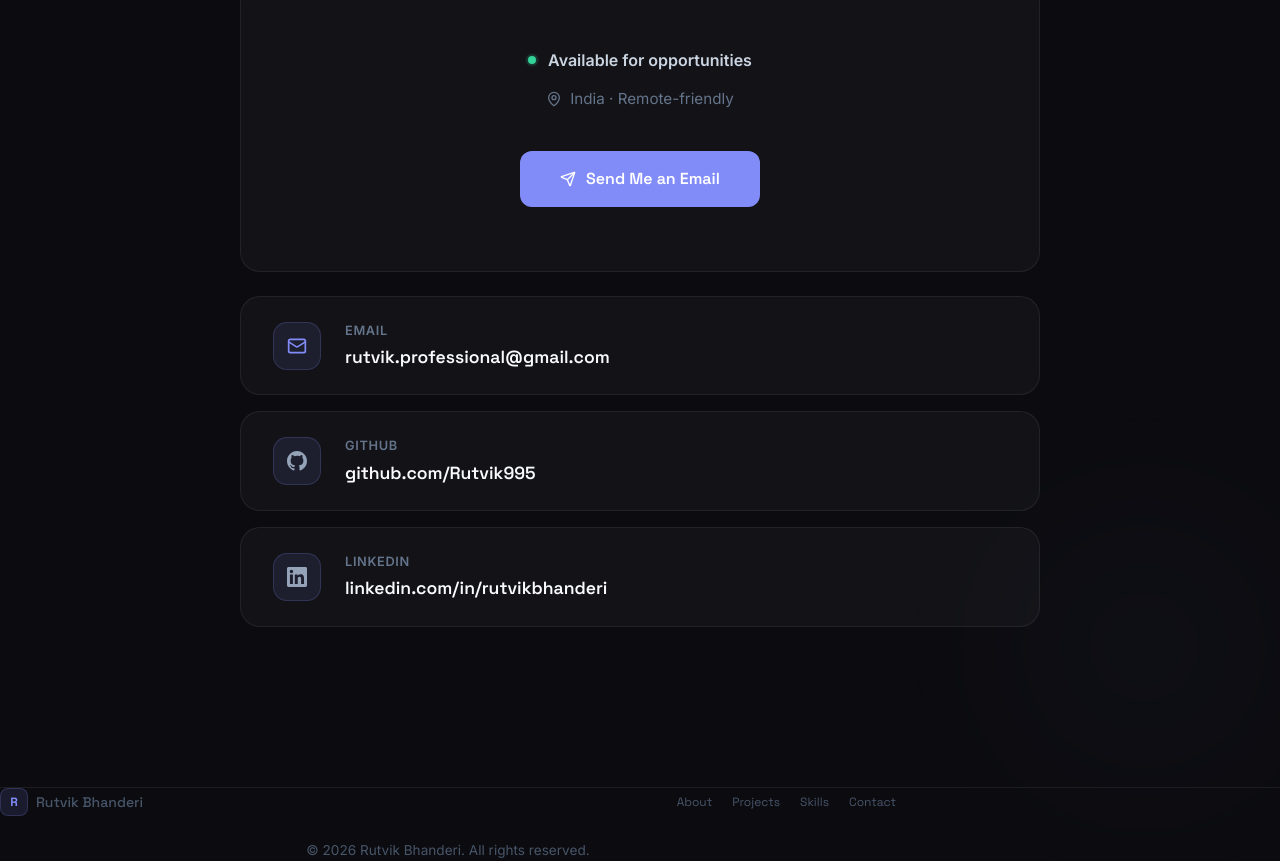
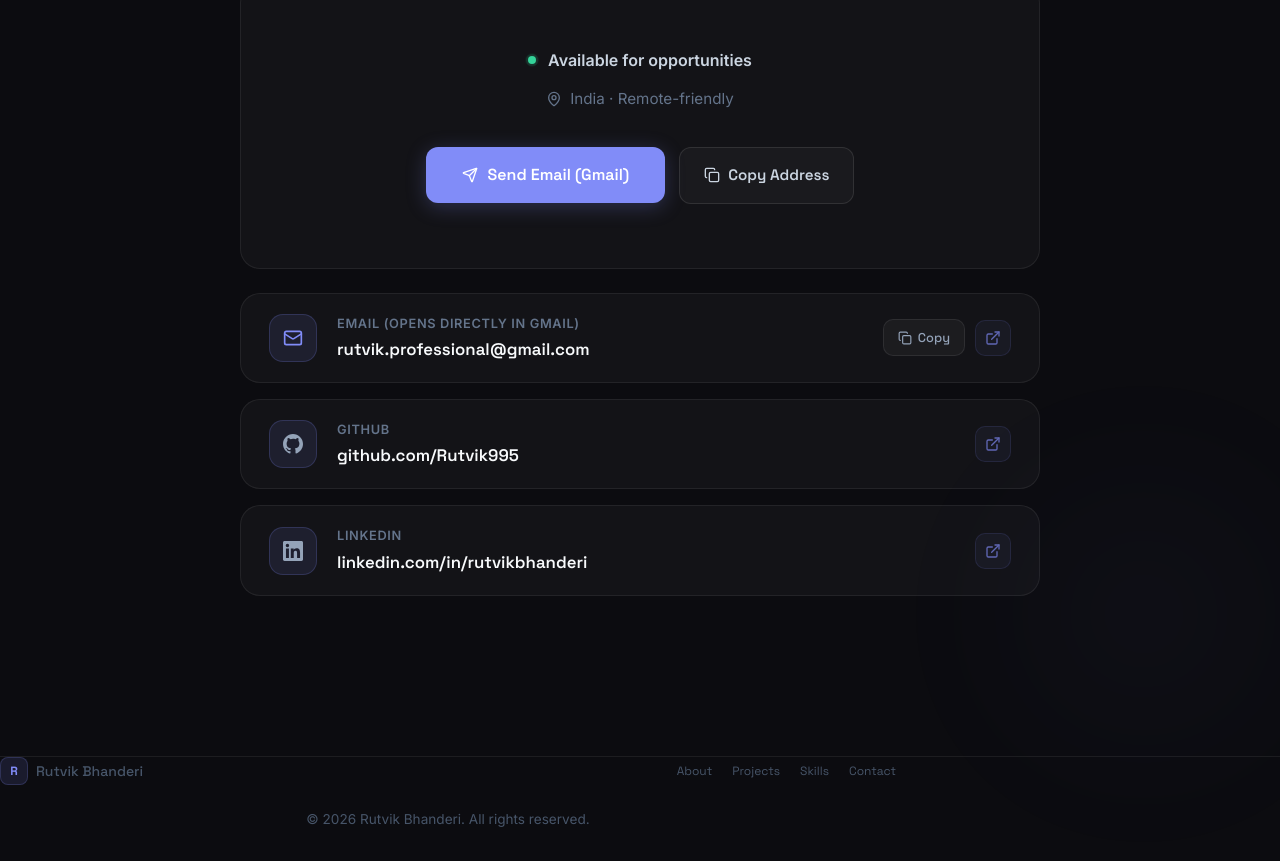
Before and after one commit to Rutvik995/PortfolioWeb, a Next.js app: page / in a window 1280 px wide. Shown: the part 8965-9826 px from the top of the page. After the commit the page ends 9796 px from the top, so only its background shows below. Built offline with nearby package versions, Linux system fonts and the light colour scheme.

Commit message:
fix: open Gmail directly in browser instead of launching Outlook and add copy email feature

```diff
--- a/components/Contact.tsx
+++ b/components/Contact.tsx
@@ -1,18 +1,22 @@
 "use client";
 
-import { useRef } from "react";
+import { useRef, useState } from "react";
 import { motion, useInView } from "framer-motion";
-import { Mail, Send, MapPin } from "lucide-react";
+import { Mail, Send, MapPin, Copy, Check, ExternalLink } from "lucide-react";
 import GithubIcon from "@/components/icons/GithubIcon";
 import LinkedinIcon from "@/components/icons/LinkedinIcon";
+
+const GMAIL_URL = "https://mail.google.com/mail/?view=cm&fs=1&to=rutvik.professional@gmail.com";
+const EMAIL_ADDRESS = "rutvik.professional@gmail.com";
 
 const contacts = [
   {
     id: "email-link",
     icon: Mail,
-    label: "Email",
-    value: "rutvik.professional@gmail.com",
-    href: "mailto:rutvik.professional@gmail.com",
+    label: "Email (Opens Directly in Gmail)",
+    value: EMAIL_ADDRESS,
+    href: GMAIL_URL,
+    isEmail: true,
   },
   {
     id: "github-link",
@@ -20,6 +24,7 @@ const contacts = [
     label: "GitHub",
     value: "github.com/Rutvik995",
     href: "https://github.com/Rutvik995",
+    isEmail: false,
   },
   {
     id: "linkedin-link",
@@ -27,12 +32,22 @@ const contacts = [
     label: "LinkedIn",
     value: "linkedin.com/in/rutvikbhanderi",
     href: "https://www.linkedin.com/in/rutvikbhanderi",
+    isEmail: false,
   },
 ];
 
 export default function Contact() {
   const ref = useRef(null);
   const inView = useInView(ref, { once: true, margin: "-100px" });
+  const [copied, setCopied] = useState(false);
+
+  const handleCopy = (e: React.MouseEvent) => {
+    e.preventDefault();
+    e.stopPropagation();
+    navigator.clipboard.writeText(EMAIL_ADDRESS);
+    setCopied(true);
+    setTimeout(() => setCopied(false), 2200);
+  };
 
   return (
     <section id="contact" style={{ position: "relative", padding: "160px 24px" }}>
@@ -105,58 +120,93 @@ export default function Contact() {
             </span>
           </div>
 
-          <div style={{ display: "flex", alignItems: "center", justifyContent: "center", gap: "8px", marginBottom: "40px", color: "#64748b" }}>
+          <div style={{ display: "flex", alignItems: "center", justifyContent: "center", gap: "8px", marginBottom: "36px", color: "#64748b" }}>
             <MapPin size={16} />
             <span style={{ fontSize: "0.95rem" }}>India · Remote-friendly</span>
           </div>
 
+          <div style={{ display: "flex", flexWrap: "wrap", alignItems: "center", justifyContent: "center", gap: "14px" }}>
             <a
               id="hire-me-btn"
-            href="mailto:rutvik.professional@gmail.com"
+              href={GMAIL_URL}
+              target="_blank"
+              rel="noopener noreferrer"
               style={{
                 display: "inline-flex", alignItems: "center", justifyContent: "center", gap: "10px",
                 background: "#818cf8", color: "#fff",
-              padding: "16px 40px", borderRadius: "12px",
+                padding: "16px 36px", borderRadius: "12px",
                 fontFamily: "var(--font-display)", fontWeight: 600, fontSize: "1rem",
-              textDecoration: "none", transition: "opacity 0.2s, transform 0.2s"
+                textDecoration: "none", transition: "opacity 0.2s, transform 0.2s",
+                boxShadow: "0 4px 20px rgba(129,140,248,0.25)"
               }}
               onMouseEnter={(e) => { e.currentTarget.style.opacity = "0.9"; e.currentTarget.style.transform = "translateY(-2px)"; }}
               onMouseLeave={(e) => { e.currentTarget.style.opacity = "1"; e.currentTarget.style.transform = "translateY(0)"; }}
             >
               <Send size={16} />
-            Send Me an Email
+              Send Email (Gmail)
             </a>
+
+            <button
+              type="button"
+              onClick={handleCopy}
+              style={{
+                display: "inline-flex", alignItems: "center", justifyContent: "center", gap: "8px",
+                background: copied ? "rgba(52, 211, 153, 0.12)" : "rgba(255,255,255,0.03)",
+                color: copied ? "#34d399" : "#cbd5e1",
+                border: copied ? "1px solid rgba(52, 211, 153, 0.4)" : "1px solid rgba(255,255,255,0.1)",
+                padding: "16px 24px", borderRadius: "12px",
+                fontFamily: "var(--font-display)", fontWeight: 600, fontSize: "0.95rem",
+                cursor: "pointer", transition: "all 0.2s"
+              }}
+              onMouseEnter={(e) => {
+                if (!copied) {
+                  e.currentTarget.style.background = "rgba(255,255,255,0.08)";
+                  e.currentTarget.style.transform = "translateY(-2px)";
+                }
+              }}
+              onMouseLeave={(e) => {
+                if (!copied) {
+                  e.currentTarget.style.background = "rgba(255,255,255,0.03)";
+                  e.currentTarget.style.transform = "translateY(0)";
+                }
+              }}
+            >
+              {copied ? <Check size={16} /> : <Copy size={16} />}
+              {copied ? "Copied to Clipboard!" : "Copy Address"}
+            </button>
+          </div>
         </motion.div>
 
         {/* Links Array */}
         <div style={{ display: "flex", flexDirection: "column", gap: "16px" }}>
-          {contacts.map(({ id, icon: Icon, label, value, href }, i) => (
-            <motion.a
+          {contacts.map(({ id, icon: Icon, label, value, href, isEmail }, i) => (
+            <motion.div
               key={id}
-              id={id}
-              href={href}
-              target="_blank"
-              rel="noopener noreferrer"
               initial={{ opacity: 0, y: 20 }}
               animate={inView ? { opacity: 1, y: 0 } : {}}
               transition={{ duration: 0.5, delay: 0.4 + i * 0.1 }}
               className="glass-card"
               style={{
-                display: "flex", alignItems: "center", gap: "24px", padding: "24px 32px",
-                textDecoration: "none", transition: "background 0.2s, transform 0.2s, border-color 0.2s",
-                width: "100%"
+                display: "flex", alignItems: "center", gap: "20px", padding: "20px 28px",
+                width: "100%", position: "relative"
+              }}
+            >
+              <a
+                id={id}
+                href={href}
+                target="_blank"
+                rel="noopener noreferrer"
+                style={{
+                  display: "flex", alignItems: "center", gap: "20px",
+                  textDecoration: "none", flex: 1, minWidth: 0,
                 }}
                 onMouseEnter={(e) => {
-                e.currentTarget.style.transform = "translateX(6px)";
-                e.currentTarget.style.borderColor = "rgba(129,140,248,0.3)";
-                const arrow = e.currentTarget.querySelector('.contact-arrow') as HTMLElement;
+                  const arrow = e.currentTarget.parentElement?.querySelector('.contact-arrow') as HTMLElement;
                   if (arrow) arrow.style.opacity = "1";
                 }}
                 onMouseLeave={(e) => {
-                e.currentTarget.style.transform = "translateX(0)";
-                e.currentTarget.style.borderColor = "rgba(255,255,255,0.07)";
-                const arrow = e.currentTarget.querySelector('.contact-arrow') as HTMLElement;
-                if (arrow) arrow.style.opacity = "0";
+                  const arrow = e.currentTarget.parentElement?.querySelector('.contact-arrow') as HTMLElement;
+                  if (arrow) arrow.style.opacity = "0.7";
                 }}
               >
                 <div
@@ -173,17 +223,55 @@ export default function Contact() {
                   <p style={{ fontSize: "0.8rem", fontWeight: 600, color: "#64748b", marginBottom: "4px", letterSpacing: "0.05em", textTransform: "uppercase" }}>
                     {label}
                   </p>
-                <p style={{ fontSize: "1.1rem", fontWeight: 600, color: "#f8fafc", fontFamily: "var(--font-display)", whiteSpace: "nowrap", overflow: "hidden", textOverflow: "ellipsis" }}>
+                  <p style={{ fontSize: "1.05rem", fontWeight: 600, color: "#f8fafc", fontFamily: "var(--font-display)", whiteSpace: "nowrap", overflow: "hidden", textOverflow: "ellipsis" }}>
                     {value}
                   </p>
                 </div>
+              </a>
 
-              <Send
-                size={18}
+              {/* Action buttons on the right */}
+              <div style={{ display: "flex", alignItems: "center", gap: "10px", flexShrink: 0 }}>
+                {isEmail && (
+                  <button
+                    type="button"
+                    onClick={handleCopy}
+                    title="Copy email to clipboard"
+                    style={{
+                      display: "inline-flex", alignItems: "center", gap: "6px",
+                      padding: "8px 14px", borderRadius: "10px",
+                      background: copied ? "rgba(52, 211, 153, 0.15)" : "rgba(255,255,255,0.04)",
+                      border: copied ? "1px solid rgba(52, 211, 153, 0.4)" : "1px solid rgba(255,255,255,0.08)",
+                      color: copied ? "#34d399" : "#94a3b8",
+                      fontSize: "0.8rem", fontFamily: "var(--font-display)", fontWeight: 500,
+                      cursor: "pointer", transition: "all 0.2s"
+                    }}
+                  >
+                    {copied ? <Check size={14} /> : <Copy size={14} />}
+                    <span className="hidden sm:inline">{copied ? "Copied" : "Copy"}</span>
+                  </button>
+                )}
+
+                <a
+                  href={href}
+                  target="_blank"
+                  rel="noopener noreferrer"
                   className="contact-arrow"
-                style={{ marginLeft: "auto", color: "#818cf8", opacity: 0, transition: "opacity 0.2s" }}
-              />
-            </motion.a>
+                  title="Open directly"
+                  style={{
+                    display: "flex", alignItems: "center", justifyContent: "center",
+                    width: "36px", height: "36px", borderRadius: "10px",
+                    background: "rgba(129,140,248,0.08)",
+                    border: "1px solid rgba(129,140,248,0.18)",
+                    color: "#818cf8", textDecoration: "none",
+                    opacity: 0.7, transition: "opacity 0.2s, background 0.2s"
+                  }}
+                  onMouseEnter={(e) => { e.currentTarget.style.opacity = "1"; e.currentTarget.style.background = "rgba(129,140,248,0.18)"; }}
+                  onMouseLeave={(e) => { e.currentTarget.style.opacity = "0.7"; e.currentTarget.style.background = "rgba(129,140,248,0.08)"; }}
+                >
+                  <ExternalLink size={16} />
+                </a>
+              </div>
+            </motion.div>
           ))}
         </div>
 
--- a/components/Hero.tsx
+++ b/components/Hero.tsx
@@ -7,7 +7,7 @@ import LinkedinIcon from "@/components/icons/LinkedinIcon";
 const socials = [
   { icon: GithubIcon, href: "https://github.com/Rutvik995", label: "GitHub" },
   { icon: LinkedinIcon, href: "https://www.linkedin.com/in/rutvikbhanderi", label: "LinkedIn" },
-  { icon: Mail, href: "mailto:rutvik.professional@gmail.com", label: "Email" },
+  { icon: Mail, href: "https://mail.google.com/mail/?view=cm&fs=1&to=rutvik.professional@gmail.com", label: "Email" },
 ];
 
 export default function Hero() {
--- a/components/Navbar.tsx
+++ b/components/Navbar.tsx
@@ -120,7 +120,9 @@ export default function Navbar() {
           {/* ── Hire Me — right ──────────────────────── */}
           <div className="hidden md:flex">
             <a
-              href="mailto:rutvik.professional@gmail.com"
+              href="https://mail.google.com/mail/?view=cm&fs=1&to=rutvik.professional@gmail.com"
+              target="_blank"
+              rel="noopener noreferrer"
               style={{
                 display: "inline-flex", alignItems: "center",
                 padding: "9px 22px", borderRadius: "11px",
@@ -197,7 +199,9 @@ export default function Navbar() {
             ))}
             <div style={{ borderTop: "1px solid rgba(255,255,255,0.06)", marginTop: "8px", paddingTop: "10px" }}>
               <a
-                href="mailto:rutvik.professional@gmail.com"
+                href="https://mail.google.com/mail/?view=cm&fs=1&to=rutvik.professional@gmail.com"
+                target="_blank"
+                rel="noopener noreferrer"
                 style={{
                   display: "block", textAlign: "center", padding: "11px",
                   background: "#818cf8", borderRadius: "10px",
```
Lines whose indentation alone changed are shown as unchanged.
